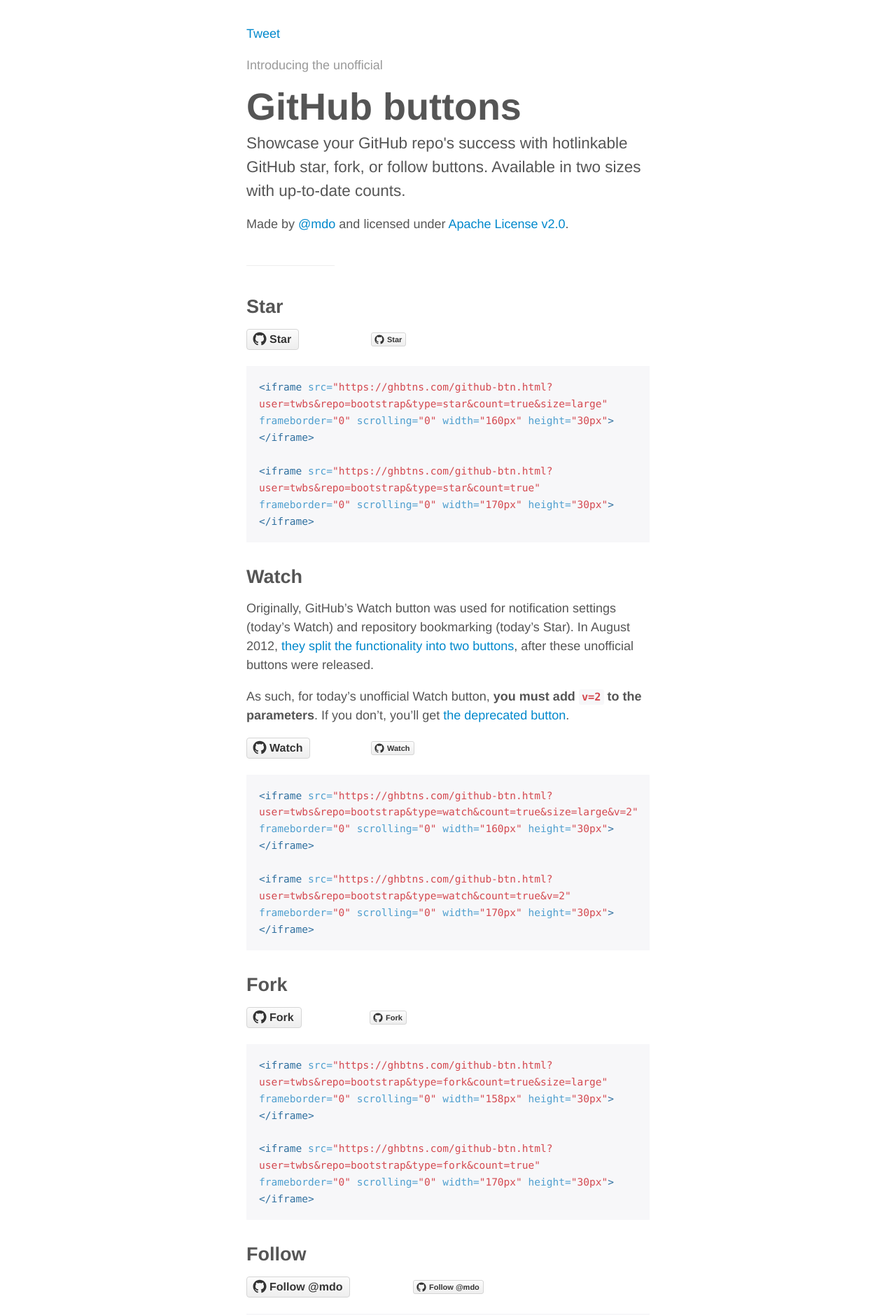
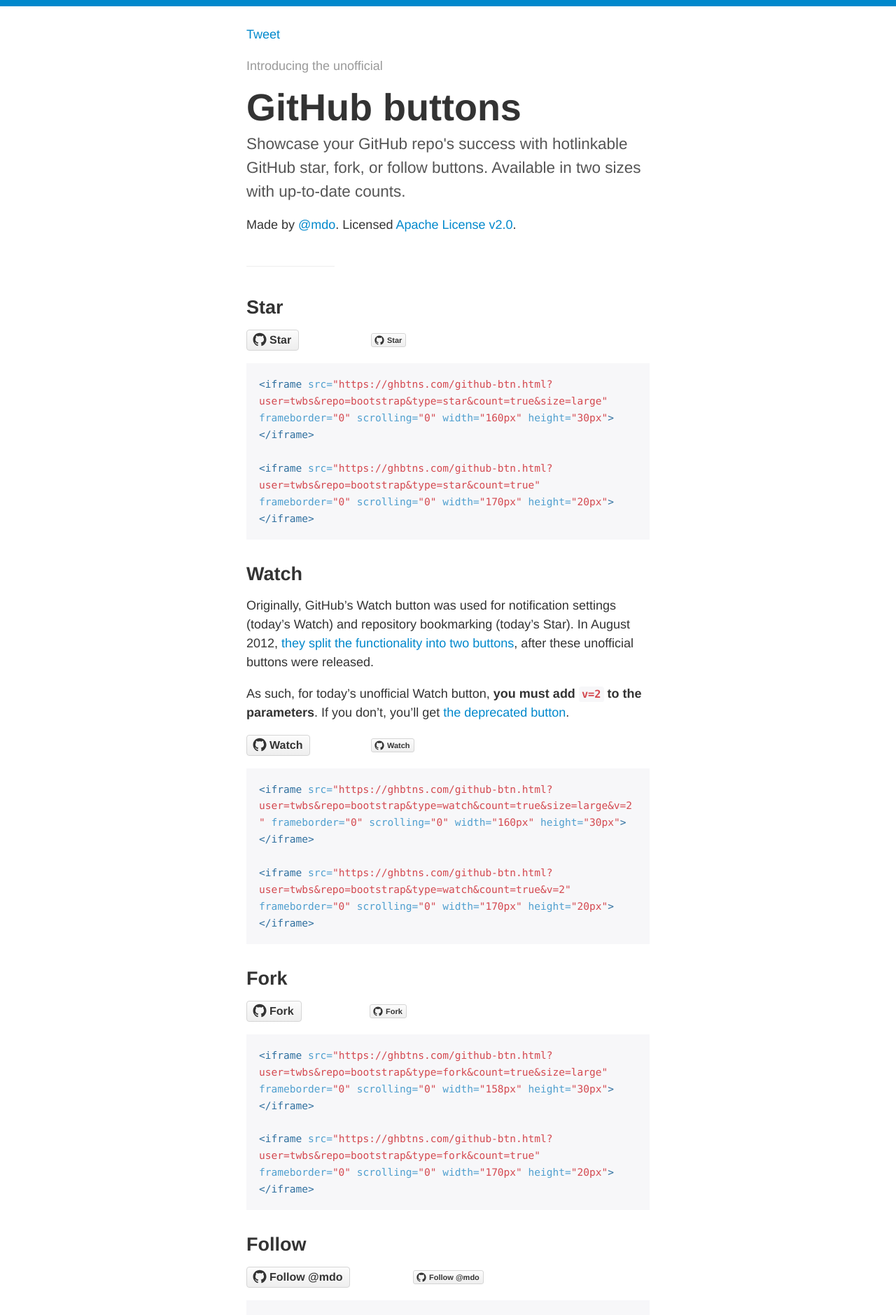
Before and after one commit to mdo/github-buttons, a Jekyll site: the page built from index.md, in a window 1280 px wide. Shown: the top 1879 px of the page at 70% size. Built offline with Jekyll 4.4.1, drawn with Linux system fonts in a browser that asks for light colours; comment, search, counter and statistics services are not loaded; some of the changed text lies outside the part shown.

Commit message:
docs changes, style improvements

```diff
--- a/_layouts/default.html
+++ b/_layouts/default.html
@@ -23,7 +23,7 @@
         <p class="introducing">Introducing the unofficial</p>
         <h1>GitHub buttons</h1>
         <p class="tagline">Showcase your GitHub repo's success with hotlinkable GitHub star, fork, or follow buttons. Available in two sizes with up-to-date counts.</p>
-        <p>Made by <a href="http://twitter.com/mdo" target="_blank">@mdo</a> and licensed under <a href="http://www.apache.org/licenses/LICENSE-2.0" target="_blank">Apache License v2.0</a>.</p>
+        <p>Made by <a href="http://twitter.com/mdo" target="_blank">@mdo</a>. Licensed <a href="http://www.apache.org/licenses/LICENSE-2.0" target="_blank">Apache License v2.0</a>.</p>
       </header>
 
       <hr>
--- a/index.md
+++ b/index.md
@@ -6,12 +6,12 @@
 
 <div class="example">
   <iframe src="github-btn.html?user=twbs&repo=bootstrap&type=star&count=true&size=large" frameborder="0" scrolling="0" width="160px" height="30px"></iframe>
-  <iframe src="github-btn.html?user=twbs&repo=bootstrap&type=star&count=true" frameborder="0" scrolling="0" width="170px" height="30px"></iframe>
+  <iframe src="github-btn.html?user=twbs&repo=bootstrap&type=star&count=true" frameborder="0" scrolling="0" width="170px" height="20px"></iframe>
 </div>
 {% highlight html %}
 <iframe src="https://ghbtns.com/github-btn.html?user=twbs&repo=bootstrap&type=star&count=true&size=large" frameborder="0" scrolling="0" width="160px" height="30px"></iframe>
 
-<iframe src="https://ghbtns.com/github-btn.html?user=twbs&repo=bootstrap&type=star&count=true" frameborder="0" scrolling="0" width="170px" height="30px"></iframe>
+<iframe src="https://ghbtns.com/github-btn.html?user=twbs&repo=bootstrap&type=star&count=true" frameborder="0" scrolling="0" width="170px" height="20px"></iframe>
 {% endhighlight %}
 
 ## Watch
@@ -22,36 +22,36 @@
 
 <div class="example">
   <iframe src="github-btn.html?user=twbs&repo=bootstrap&type=watch&count=true&size=large&v=2" frameborder="0" scrolling="0" width="160px" height="30px"></iframe>
-  <iframe src="github-btn.html?user=twbs&repo=bootstrap&type=watch&count=true&v=2" frameborder="0" scrolling="0" width="170px" height="30px"></iframe>
+  <iframe src="github-btn.html?user=twbs&repo=bootstrap&type=watch&count=true&v=2" frameborder="0" scrolling="0" width="170px" height="20px"></iframe>
 </div>
 {% highlight html %}
 <iframe src="https://ghbtns.com/github-btn.html?user=twbs&repo=bootstrap&type=watch&count=true&size=large&v=2" frameborder="0" scrolling="0" width="160px" height="30px"></iframe>
 
-<iframe src="https://ghbtns.com/github-btn.html?user=twbs&repo=bootstrap&type=watch&count=true&v=2" frameborder="0" scrolling="0" width="170px" height="30px"></iframe>
+<iframe src="https://ghbtns.com/github-btn.html?user=twbs&repo=bootstrap&type=watch&count=true&v=2" frameborder="0" scrolling="0" width="170px" height="20px"></iframe>
 {% endhighlight %}
 
 ## Fork
 
 <div class="example">
   <iframe src="github-btn.html?user=twbs&repo=bootstrap&type=fork&count=true&size=large" frameborder="0" scrolling="0" width="158px" height="30px"></iframe>
-  <iframe src="github-btn.html?user=twbs&repo=bootstrap&type=fork&count=true" frameborder="0" scrolling="0" width="170px" height="30px"></iframe>
+  <iframe src="github-btn.html?user=twbs&repo=bootstrap&type=fork&count=true" frameborder="0" scrolling="0" width="170px" height="20px"></iframe>
 </div>
 {% highlight html %}
 <iframe src="https://ghbtns.com/github-btn.html?user=twbs&repo=bootstrap&type=fork&count=true&size=large" frameborder="0" scrolling="0" width="158px" height="30px"></iframe>
 
-<iframe src="https://ghbtns.com/github-btn.html?user=twbs&repo=bootstrap&type=fork&count=true" frameborder="0" scrolling="0" width="170px" height="30px"></iframe>
+<iframe src="https://ghbtns.com/github-btn.html?user=twbs&repo=bootstrap&type=fork&count=true" frameborder="0" scrolling="0" width="170px" height="20px"></iframe>
 {% endhighlight %}
 
 ## Follow
 
 <div class="example">
   <iframe src="github-btn.html?user=mdo&type=follow&count=true&size=large" frameborder="0" scrolling="0" width="220px" height="30px"></iframe>
-  <iframe src="github-btn.html?user=mdo&type=follow&count=true" frameborder="0" scrolling="0" width="170px" height="30px"></iframe>
+  <iframe src="github-btn.html?user=mdo&type=follow&count=true" frameborder="0" scrolling="0" width="170px" height="20px"></iframe>
 </div>
 {% highlight html %}
 <iframe src="https://ghbtns.com/github-btn.html?user=mdo&type=follow&count=true&size=large" frameborder="0" scrolling="0" width="220px" height="30px"></iframe>
 
-<iframe src="https://ghbtns.com/github-btn.html?user=mdo&type=follow&count=true" frameborder="0" scrolling="0" width="170px" height="30px"></iframe>
+<iframe src="https://ghbtns.com/github-btn.html?user=mdo&type=follow&count=true" frameborder="0" scrolling="0" width="170px" height="20px"></iframe>
 {% endhighlight %}
 
 ---
@@ -66,12 +66,12 @@
 
 <div class="example">
   <iframe src="github-btn.html?user=twbs&repo=bootstrap&type=watch&count=true&size=large" frameborder="0" scrolling="0" width="170px" height="30px"></iframe>
-  <iframe src="github-btn.html?user=twbs&repo=bootstrap&type=watch&count=true" frameborder="0" scrolling="0" width="170px" height="30px"></iframe>
+  <iframe src="github-btn.html?user=twbs&repo=bootstrap&type=watch&count=true" frameborder="0" scrolling="0" width="170px" height="20px"></iframe>
 </div>
 {% highlight html %}
 <iframe src="https://ghbtns.com/github-btn.html?user=twbs&repo=bootstrap&type=watch&count=true&size=large" frameborder="0" scrolling="0" width="170px" height="30px"></iframe>
 
-<iframe src="https://ghbtns.com/github-btn.html?user=twbs&repo=bootstrap&type=watch&count=true" frameborder="0" scrolling="0" width="170px" height="30px"></iframe>
+<iframe src="https://ghbtns.com/github-btn.html?user=twbs&repo=bootstrap&type=watch&count=true" frameborder="0" scrolling="0" width="170px" height="20px"></iframe>
 {% endhighlight %}
 
 ---
--- a/page.css
+++ b/page.css
@@ -21,9 +21,11 @@
 }
 body {
   padding: 1.5rem 1.5rem 3rem;
+  margin: 0;
   font-size: 1rem;
-  color: #555;
+  color: #333;
   background-color: #fff;
+  border-top: .5rem solid #08c;
 }
 h1, h2 {
   margin-top: 0;
@@ -96,6 +98,7 @@
 }
 .highlight pre {
   margin-bottom: 0;
+  word-wrap: break-word;
 }
 .highlight + .highlight {
   margin-top: 1rem;
@@ -159,6 +162,7 @@
 }
 .masthead .tagline {
   font-size: 1.25rem;
+  color: #555;
 }
 
 
@@ -195,12 +199,18 @@
   line-height: 30px;
   overflow: auto;
 }
-.example iframe {
-  float: left;
+.example iframe + iframe {
+  margin-top: .5rem;
 }
-.example iframe + iframe {
-  margin-top: 5px;
-  margin-left: 1rem;
+
+@media (min-width: 34em) {
+  .example iframe {
+    float: left;
+  }
+  .example iframe + iframe {
+    margin-top: 5px;
+    margin-left: 1rem;
+  }
 }
 
 /*
```
